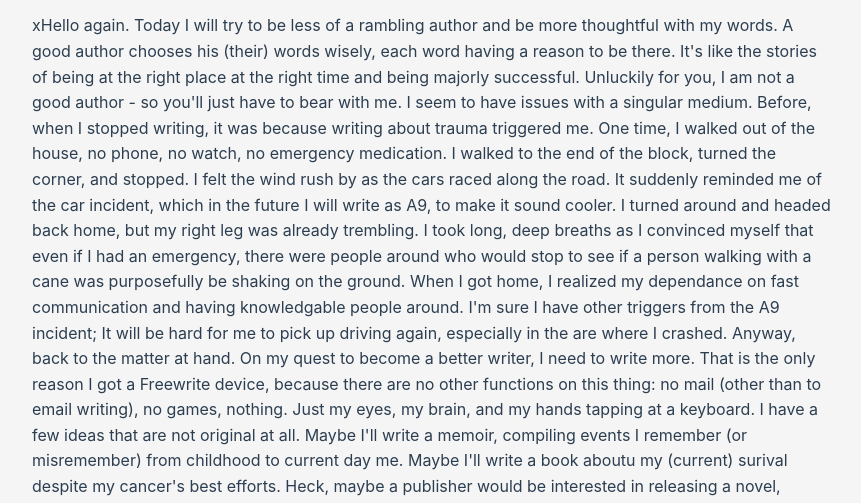
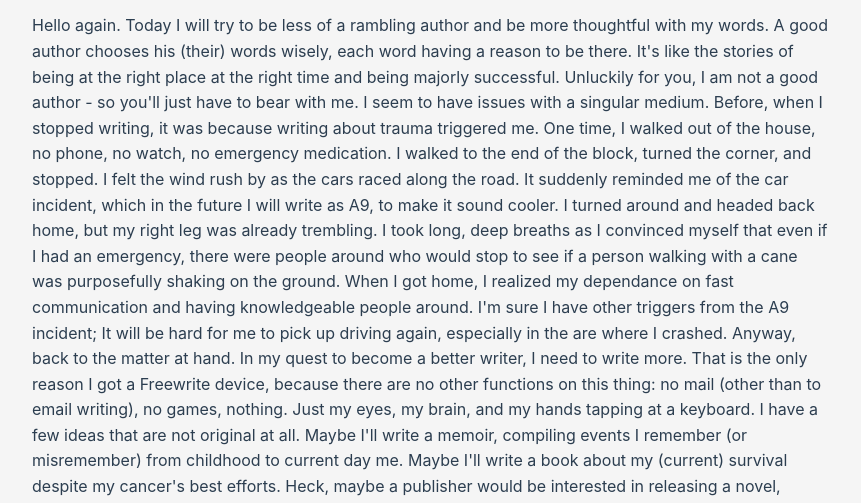
Before and after one commit to kevvrites/kevvrites.github.io, a plain HTML site: page essays/posts/2024/a-new-start/index.html in a window 1280 px wide. Shown: the part 297-800 px from the top of the page, without its empty margins (208-1069 px from the left). Drawn offline with Linux system fonts and the light colour scheme.

Commit message:
added new post

```diff
--- a/essays/posts/2024/a-new-start/index.html
+++ b/essays/posts/2024/a-new-start/index.html
@@ -29,13 +29,13 @@
                 </header>
 
                 <section class="post-body">
-                    <p>﻿xHello again. Today I will try to be less of a rambling author and be more thoughtful with my words. A good author chooses his (their) words wisely, each word having a reason to be there. It's like the stories of being at the right place at the right time and being majorly successful. Unluckily for you, I am not a good author - so you'll just have to bear with me.
-I seem to have issues with a singular medium. Before, when I stopped writing, it was because writing about trauma triggered me. One time, I walked out of the house, no phone, no watch, no emergency medication. I walked to the end of the block, turned the corner, and stopped. I felt the wind rush by as the cars raced along the road. It suddenly reminded me of the car incident, which in the future I will write as A9, to make it sound cooler. I turned around and headed back home, but my right leg was already trembling. I took long, deep breaths as I convinced myself that even if I had an emergency, there were people around who would stop to see if a person walking with a cane was purposefully be shaking on the ground. When I got home, I realized my dependance on fast communication and having knowledgable people around. I'm sure I have other triggers from the A9 incident; It will be hard for me to pick up driving again, especially in the are where I crashed.
-Anyway, back to the matter at hand. On my quest to become a better writer, I need to write more. That is the only reason I got a Freewrite device, because there are no other functions on this thing: no mail (other than to email writing), no games, nothing. Just my eyes, my brain, and my hands tapping at a keyboard. I have a few ideas that are not original at all. Maybe I'll write a memoir, compiling events I remember (or misremember) from childhood to current day me. Maybe I'll write a book aboutu my (current) surival despite my cancer's best efforts. Heck, maybe a publisher would be interested in releasing a novel, written by an author, published immediately upon their death. That's an interesting gimmick, isn't it? To avoid survivorship bias, and to maintain the authenticity of the author: they do not benefit from the potential fame or revenue from books sold.
+                    <p>﻿Hello again. Today I will try to be less of a rambling author and be more thoughtful with my words. A good author chooses his (their) words wisely, each word having a reason to be there. It's like the stories of being at the right place at the right time and being majorly successful. Unluckily for you, I am not a good author - so you'll just have to bear with me.
+I seem to have issues with a singular medium. Before, when I stopped writing, it was because writing about trauma triggered me. One time, I walked out of the house, no phone, no watch, no emergency medication. I walked to the end of the block, turned the corner, and stopped. I felt the wind rush by as the cars raced along the road. It suddenly reminded me of the car incident, which in the future I will write as A9, to make it sound cooler. I turned around and headed back home, but my right leg was already trembling. I took long, deep breaths as I convinced myself that even if I had an emergency, there were people around who would stop to see if a person walking with a cane was purposefully shaking on the ground. When I got home, I realized my dependance on fast communication and having knowledgeable people around. I'm sure I have other triggers from the A9 incident; It will be hard for me to pick up driving again, especially in the are where I crashed.
+Anyway, back to the matter at hand. In my quest to become a better writer, I need to write more. That is the only reason I got a Freewrite device, because there are no other functions on this thing: no mail (other than to email writing), no games, nothing. Just my eyes, my brain, and my hands tapping at a keyboard. I have a few ideas that are not original at all. Maybe I'll write a memoir, compiling events I remember (or misremember) from childhood to current day me. Maybe I'll write a book about my (current) survival despite my cancer's best efforts. Heck, maybe a publisher would be interested in releasing a novel, written by an author, published immediately upon their death. That's an interesting gimmick, isn't it? To avoid survivorship bias, and to maintain the authenticity of the author: they do not benefit from the potential fame or revenue from books sold.
 Anyway, I got off topic again. Sorry about that. I'll try not to do it again. The other medium I used was videos uploaded to YouTube. Every day, I would sit in front of my camera and record 5 minutes of video, typicallly talking about my day. It was still going strong past 100 days, and then I started graduate school. Soon, my videos felt repetitive: I had this class today, I learned xyz. There was no joy, I wasn't excited or dedicated to make the video. My recent videos are not much better, I start rambling and going on tangents that I didn't mean to go on. I would accidently film it in S&Q (slow and quick, effectively slow motion) mode. I can retrieve the original video by speeding it up by x4, but the mode does not record audio so it's worthless footage unless you're deaf and can lip read.
 So now I'm back to writing, after I lost my job, started using a cane, finished another 15 days of radiation therapy, started and quit a master's program, and botched my 141st YouTube daily video. I intend to put these posts on my actual website, which has no feedback system: no likes, subscribe, bookmark, share, or comments. I want to reread all the stuff I put on Substack and maybe review or rewrite them. A new chapter: kevvrites the writer. Which is super ironic because the whole point of the double v is to imitate a "w" as in "writes." I probably overthought that one way too hard, and I thought I was being clever.
 These posts are getting pretty long, and I haven't decided yet what I'll be writing about. But for now, I'll just finish with the classic "What did I today?"
-I had an MRI super early, at 8am in the city. The warm blanket and repeating dut-dut-dut and click-click-click put me to sleep as usual. When that was done, I went to a higher floor to get a pulmonary test, to check if my medication chemo was affecting my lungs. The test is pretty hard because you need to actively think about breathing, but breathe normally, but also breath out (both fast and slow, for different tests) and hold your breath. There was one point where they close the valve (essentially creating a vaccuum) and tell you to keep panting as if you're running and out of breath - but there's no air. After that breathtaking exam, I spoke with my neuro-oncologist who was very happy with my MRI results (no change when compared to previous MRI), and a medical doctor who evaluated my movement capabilities. Free as I am currently, my days are only filled with reading, writing, exercising, and gaming, though my exercise of choice is playing Ring Fit Adventure. I told her she can register me for more physical and occupational therapy sessions to work on my legs and arms - there are still many weak muscles. I still have a lot to do. This seems like a good stopping point for today.</p>
+I had an MRI super early, at 8am in the city. The warm blanket and repeating dut-dut-dut and click-click-click put me to sleep as usual. When that was done, I went to a higher floor to get a pulmonary test, to check if my medication chemo was affecting my lungs. The test is pretty hard because you need to actively think about breathing, but breathe normally, but also breath out (both fast and slow, for different tests) and hold your breath. There was one point where they close the valve (essentially creating a vacuum) and tell you to keep panting as if you're running and out of breath - but there's no air. After that breathtaking exam, I spoke with my neuro-oncologist who was very happy with my MRI results (no change when compared to previous MRI), and a medical doctor who evaluated my movement capabilities. Free as I am currently, my days are only filled with reading, writing, exercising, and gaming, though my exercise of choice is playing Ring Fit Adventure. I told her she can register me for more physical and occupational therapy sessions to work on my legs and arms - there are still many weak muscles. I still have a lot to do. This seems like a good stopping point for today.</p>
 <p class="signoff">Until next time,<br>Kevin</p>
                 </section>
             </article>
```
Also changed, not shown: essays/index.html (+1 -0 lines), 1 other file.
